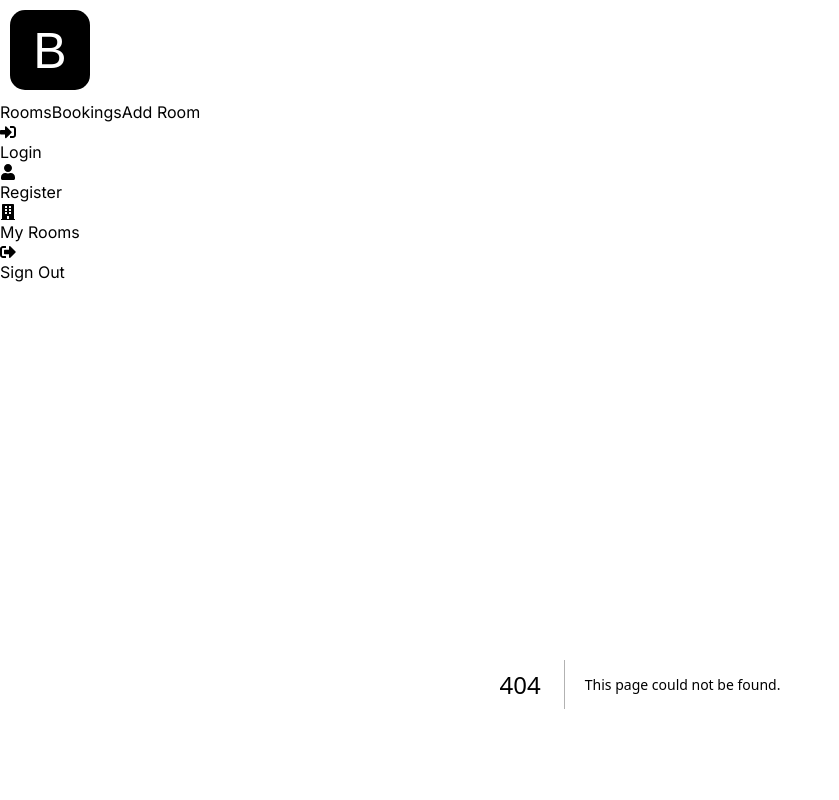
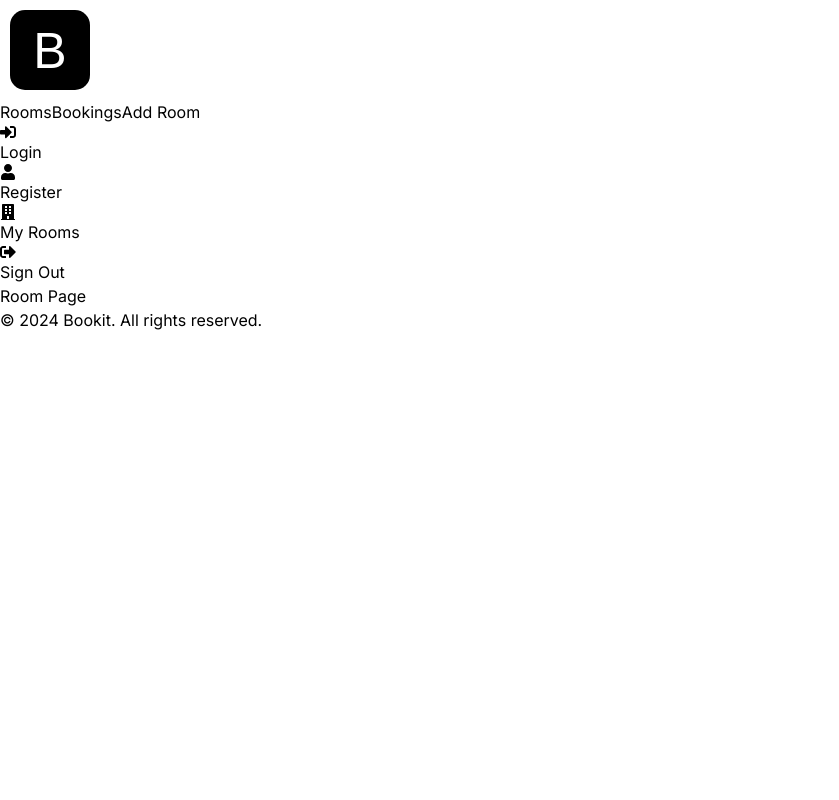
Before and after one commit to muhkyle17/bookify, a Next.js app: page /rooms/1 in a window 1280 px wide. Before the commit this address had no page. Shown: the top 800 px of the page, without its empty margins (0-839 px from the left). Built offline with nearby package versions, Linux system fonts and the light colour scheme.

Commit message:
Initialize room page file

```diff
--- /dev/null
+++ b/src/app/rooms/[id]/page.jsx
@@ -0,0 +1,5 @@
+const RoomPage = () => {
+  return <div>Room Page</div>
+}
+
+export default RoomPage
```
